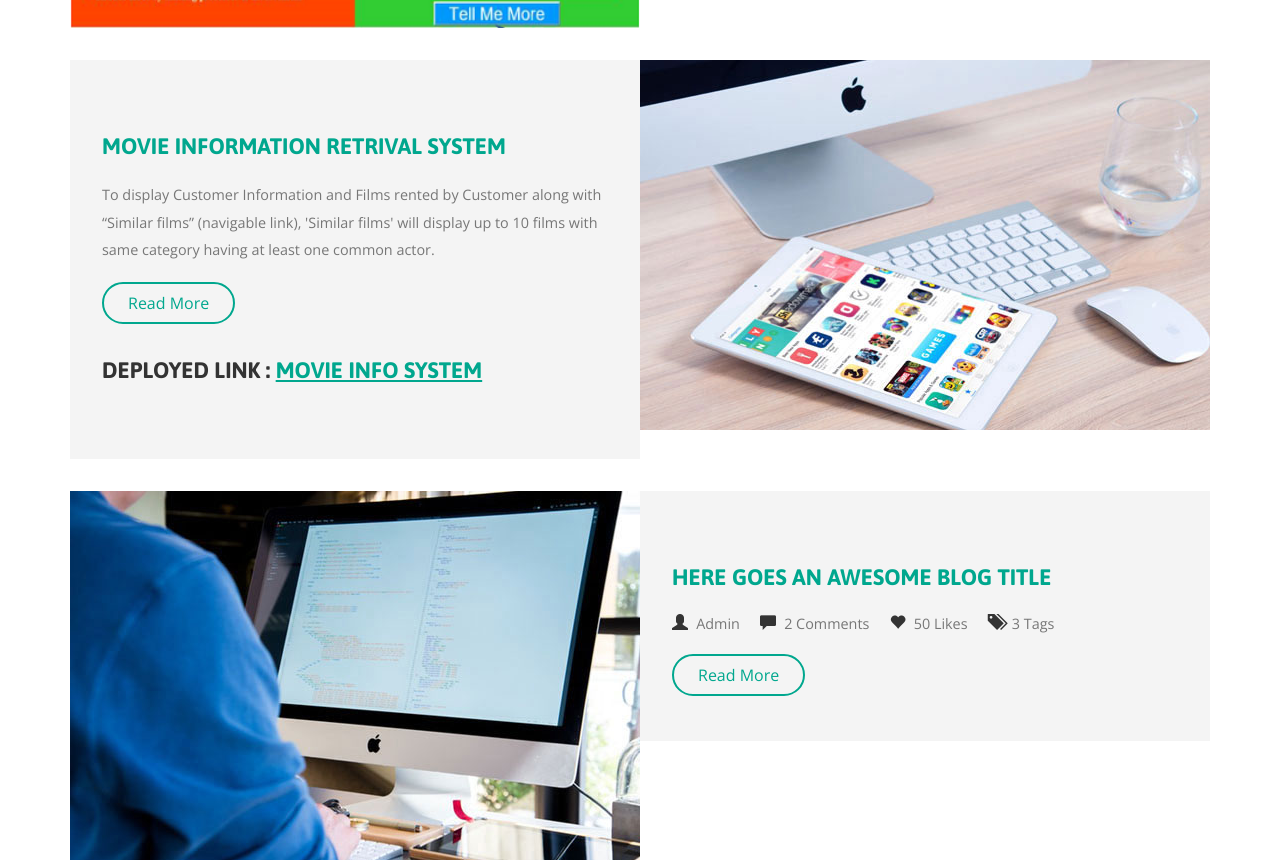
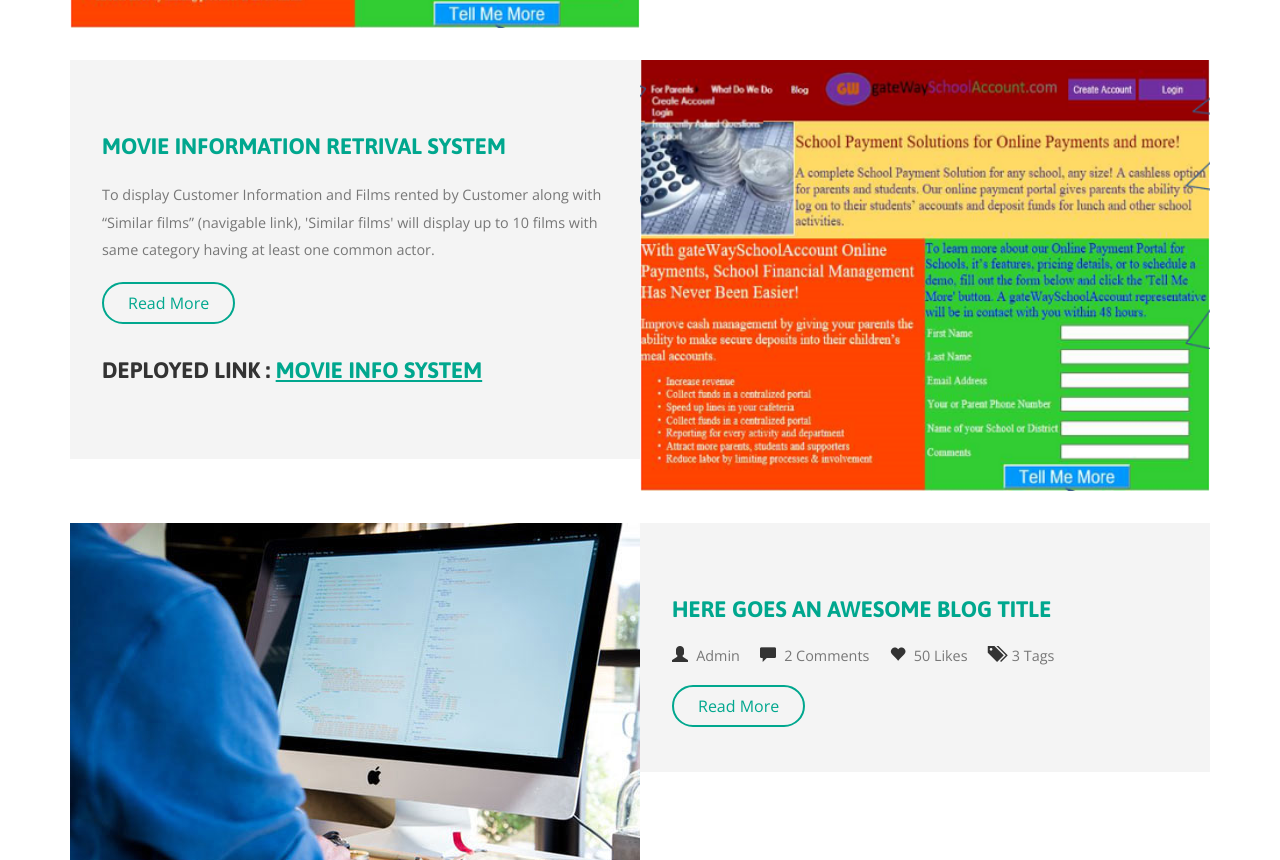
Before and after one commit to namruthabv/namruthabv.github.io, a plain HTML site: page index.html in a window 1280 px wide. Shown: the part 4488-5348 px from the top of the page. Drawn offline with nearby package versions, Linux system fonts and the light colour scheme; files whose address does not match are found by name.

Commit message:
checking the image

```diff
--- a/index.html
+++ b/index.html
@@ -543,7 +543,7 @@
 								<h3>Deployed Link : <a href=http://dcm.uhcl.edu/c533316fa04bogimanevijayakn/fall2016/h6.php?cid=8><u>Movie Info System</u></a></h3>
 						</div>
 						<div class="col-md-6 news-img two">
-						   <a href="#" data-toggle="modal" data-target="#myModal2"> <img src="images/b2.jpg" alt=" " class="img-responsive"></a>
+						   <a href="#" data-toggle="modal" data-target="#myModal2"> <img src="images/web-pic2.PNG" alt=" " class="img-responsive"></a>
 
 						</div>
 						<div class="clearfix"></div>
```
